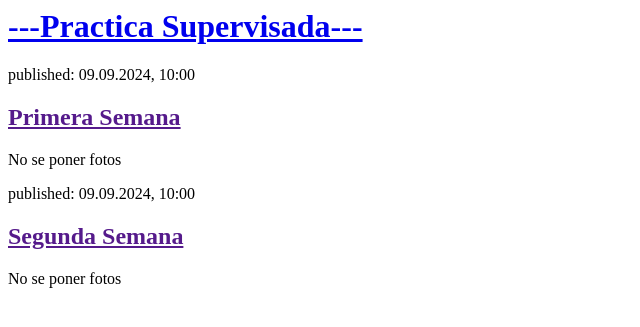
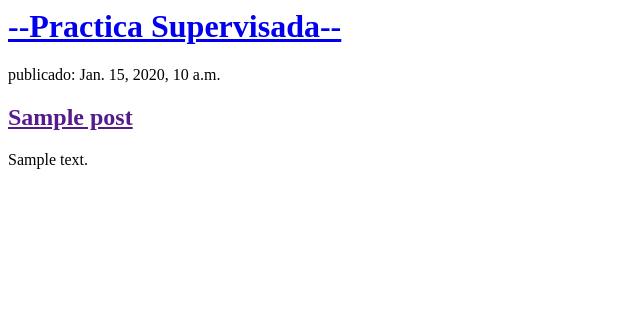
Before and after one commit to MariaGarcia24/Practica_Supervisada, a Django app: page / in a window 1280 px wide. Shown: the top 327 px of the page, without its empty margins (0-640 px from the left). Run offline with Django 3.2, Linux system fonts and the light colour scheme; tables that the repository leaves empty hold one stand-in row (values such as "Sample post").

Commit message:
Templates modificados para mostrar post desde base de datos.

```diff
--- a/blog/templates/blog/post_list.html
+++ b/blog/templates/blog/post_list.html
@@ -4,19 +4,15 @@
     </head>
     <body>
         <div>
-            <h1><a href="/">---Practica Supervisada---</a></h1>
+            <h1><a href="/">--Practica Supervisada--</a></h1>
         </div>
 
-        <div>
-            <p>published: 09.09.2024, 10:00</p>
-            <h2><a href="">Primera Semana</a></h2>
-            <p> No se poner fotos</p>
-        </div>
-
-        <div>
-            <p>published: 09.09.2024, 10:00</p>
-            <h2><a href="">Segunda Semana</a></h2>
-            <p>No se poner fotos</p>
-        </div>
+        {% for post in posts %}
+            <div>
+                <p> publicado: {{ post.published_date }}</p>
+                <h2><a href="">{{ post.title }}</a></h2>
+                <p>{{ post.text|linebreaksbr }}</p>
+            </div>
+        {% endfor %}
     </body>
 </html>
--- a/blog/views.py
+++ b/blog/views.py
@@ -1,4 +1,7 @@
 from django.shortcuts import render
+from django.utils import timezone
+from .models import Post
 
 def post_list(request):
-    return render(request, 'blog/post_list.html', {})
+    posts = Post.objects.filter(published_date__lte=timezone.now()).order_by('published_date')
+    return render(request, 'blog/post_list.html', {'posts': posts})
```
